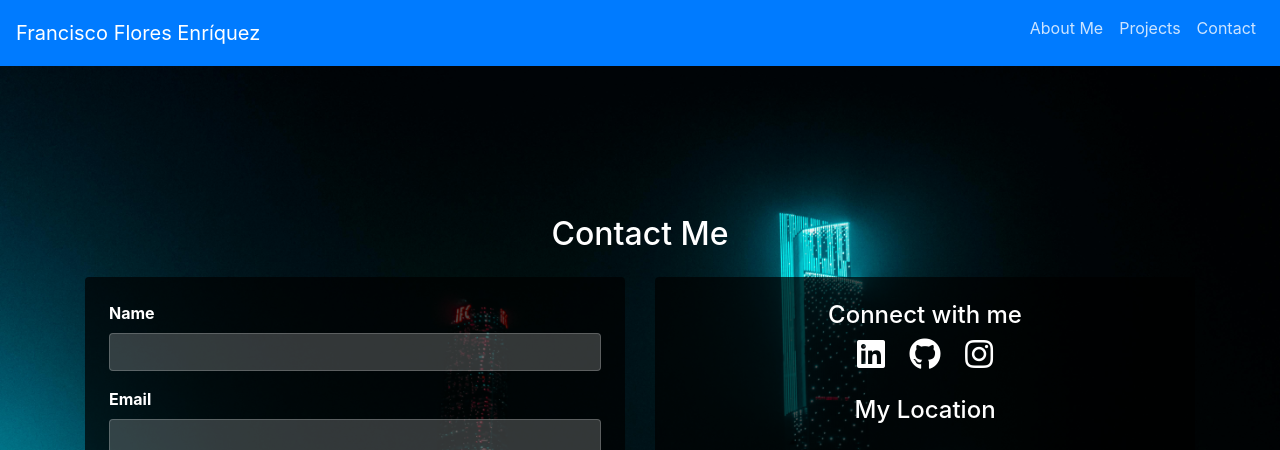
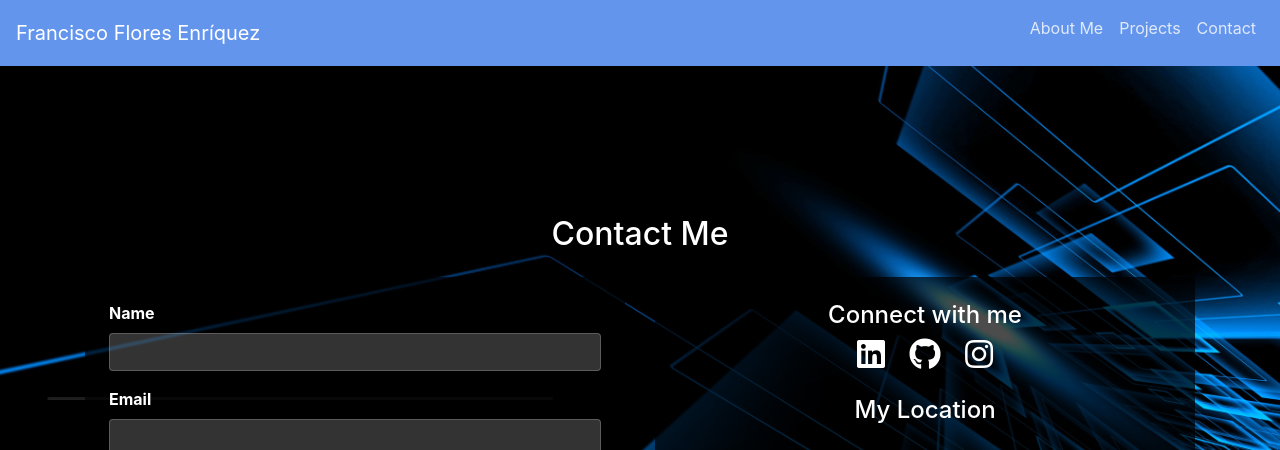
Before and after one commit to franciscofloresen/personalPortfolioFFE, a Flask app: page /contact.html in a window 1280 px wide. Shown: the top 450 px of the page. Run offline with Flask 3, Linux system fonts and the light colour scheme; some libraries are stand-ins or nearby versions.

Commit message:
minor changes

```diff
--- a/static/css/style.css
+++ b/static/css/style.css
@@ -245,6 +245,19 @@ textarea {
   }
 }
 
+/* Estilos personalizados para el navbar */
+.custom-navbar {
+  background-color: cornflowerblue; /* Cambia este color al que prefieras */
+}
+
+.custom-navbar .navbar-nav .nav-link {
+  color: rgba(255, 255, 255, 0.8);
+}
+
+.custom-navbar .navbar-nav .nav-link:hover {
+  color: rgba(255, 255, 255, 1);
+}
+
 /* Estilos para las tarjetas */
 .card-img-top {
   width: 100%;
@@ -292,7 +305,7 @@ textarea {
 #about h4 {
   margin-top: 20px;
   font-size: 22px;
-  color: #007bff;
+  color: lightblue;
 }
 
 #about ul {
@@ -309,7 +322,7 @@ textarea {
 }
 
 #about .fa-2x {
-  color: #007bff;
+  color: lightblue;
   margin-right: 10px;
 }
 
@@ -365,7 +378,7 @@ body, html {
 }
 
 body {
-  background: url('../img/pexels-iriser-1366957.jpg') no-repeat center center fixed;
+  background: url('../img/Untitled design.jpg') no-repeat center center fixed;
   background-size: cover;
   color: white;
 }
--- a/templates/aboutMe.html
+++ b/templates/aboutMe.html
@@ -10,7 +10,7 @@
 </head>
 <body>
 
-<nav class="navbar navbar-expand-lg navbar-dark bg-primary">
+<nav class="navbar navbar-expand-lg navbar-dark custom-navbar">
   <a class="navbar-brand" href="main.html">Francisco Flores Enríquez</a>
   <button class="navbar-toggler" type="button" data-toggle="collapse" data-target="#navbarNav" aria-controls="navbarNav" aria-expanded="false" aria-label="Toggle navigation">
     <span class="navbar-toggler-icon"></span>
--- a/templates/contact.html
+++ b/templates/contact.html
@@ -10,8 +10,8 @@
 </head>
 <body>
 
-<nav class="navbar navbar-expand-lg navbar-dark bg-primary">
-  <a class="navbar-brand" href="init.html">Francisco Flores Enríquez</a>
+<nav class="navbar navbar-expand-lg navbar-dark custom-navbar">
+  <a class="navbar-brand" href="main.html">Francisco Flores Enríquez</a>
   <button class="navbar-toggler" type="button" data-toggle="collapse" data-target="#navbarNav" aria-controls="navbarNav" aria-expanded="false" aria-label="Toggle navigation">
     <span class="navbar-toggler-icon"></span>
   </button>
--- a/templates/main.html
+++ b/templates/main.html
@@ -9,7 +9,7 @@
 </head>
 <body>
 
-<nav class="navbar navbar-expand-lg navbar-dark bg-primary">
+<nav class="navbar navbar-expand-lg navbar-dark custom-navbar">
   <a class="navbar-brand" href="main.html">Francisco Flores Enríquez</a>
   <button class="navbar-toggler" type="button" data-toggle="collapse" data-target="#navbarNav" aria-controls="navbarNav" aria-expanded="false" aria-label="Toggle navigation">
     <span class="navbar-toggler-icon"></span>
@@ -49,7 +49,7 @@
         <div class="card mb-4">
           <img src="../static/img/oceanFlux.gif" class="card-img-top" alt="Proyecto 2">
           <div class="card-body">
-            <h5 class="card-title">Minimalistic Web Page</h5>
+            <h5 class="card-title">Minimal Web Page</h5>
             <p class="card-text">A small but fun travel agency service web page</p>
             <a href="https://github.com/codrenatat/OceanFlux2.0" class="btn btn-primary mt-auto">See on GitHub</a>
           </div>
```
Also changed, not shown: static/img/Untitled design.jpg (added).
